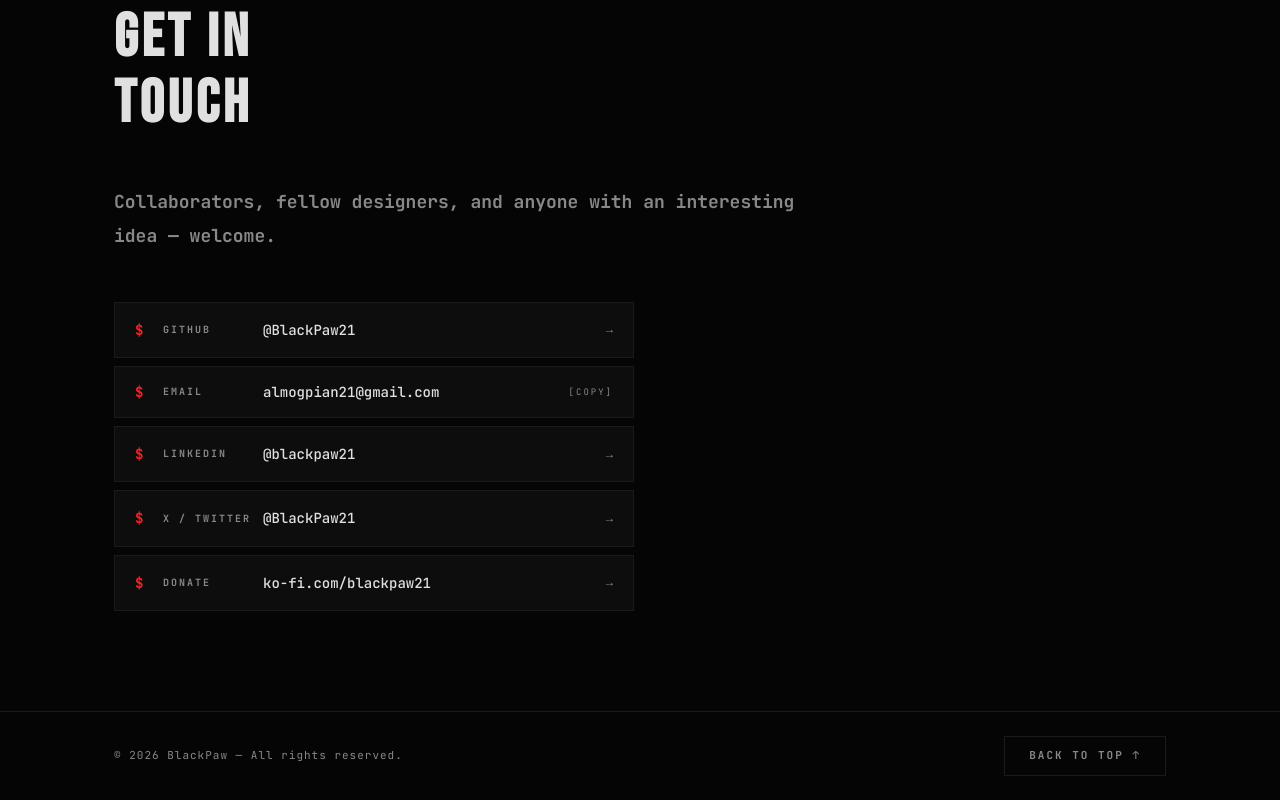
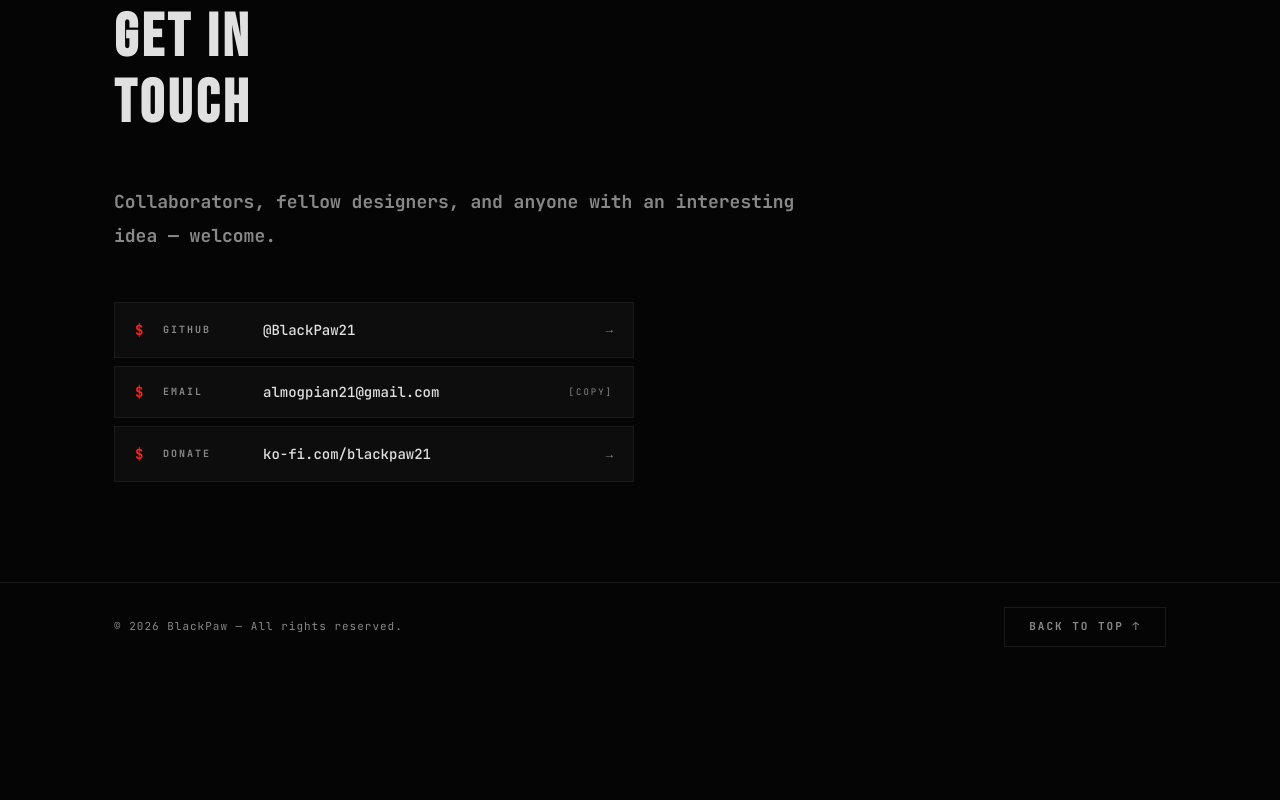
Before and after one commit to BlackPaw21/TheForge, an Astro site: page / in a window 1280 px wide. Shown: the part 7785-8585 px from the top of the page. After the commit the page ends 8456 px from the top, so only its background shows below. Built offline with nearby package versions, Linux system fonts and the light colour scheme; Astro itself is replaced by a stand-in of ours.

Commit message:
remove LinkedIn and X/Twitter from contact section

```diff
--- a/src/components/Contact.astro
+++ b/src/components/Contact.astro
@@ -23,18 +23,6 @@
         <span class="contact-link-handle">almogpian21@gmail.com</span>
         <span class="contact-link-arrow copy-hint">[COPY]</span>
       </button>
-      <a href="https://www.linkedin.com/in/blackpaw21/" target="_blank" rel="noopener" class="contact-link">
-        <span class="contact-link-prompt">$</span>
-        <span class="contact-link-label">linkedin</span>
-        <span class="contact-link-handle">@blackpaw21</span>
-        <span class="contact-link-arrow">→</span>
-      </a>
-      <a href="https://x.com/blackpaw21" target="_blank" rel="noopener" class="contact-link">
-        <span class="contact-link-prompt">$</span>
-        <span class="contact-link-label">x / twitter</span>
-        <span class="contact-link-handle">@BlackPaw21</span>
-        <span class="contact-link-arrow">→</span>
-      </a>
       <a href="https://ko-fi.com/blackpaw21" target="_blank" rel="noopener" class="contact-link">
         <span class="contact-link-prompt">$</span>
         <span class="contact-link-label">donate</span>
```
